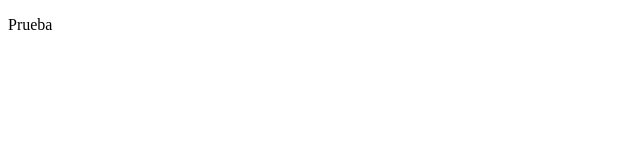
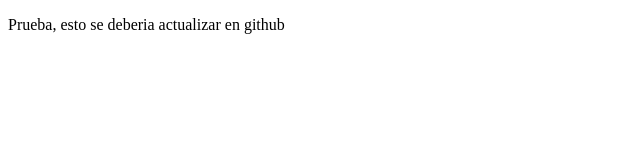
Before and after one commit to ceryx94/proyectoDemoCursoPrework, a plain HTML site: page index.html in a window 1280 px wide. Shown: the whole page, without its empty margins (0-640 px from the left). Drawn offline with Linux system fonts and the light colour scheme.

Commit message:
se agrego cambios

```diff
--- a/index.html
+++ b/index.html
@@ -8,7 +8,7 @@
 </head>
 <body>
     <p>
-        Prueba
+        Prueba, esto se deberia actualizar en github
     </p>
 </body>
 </html>
```
